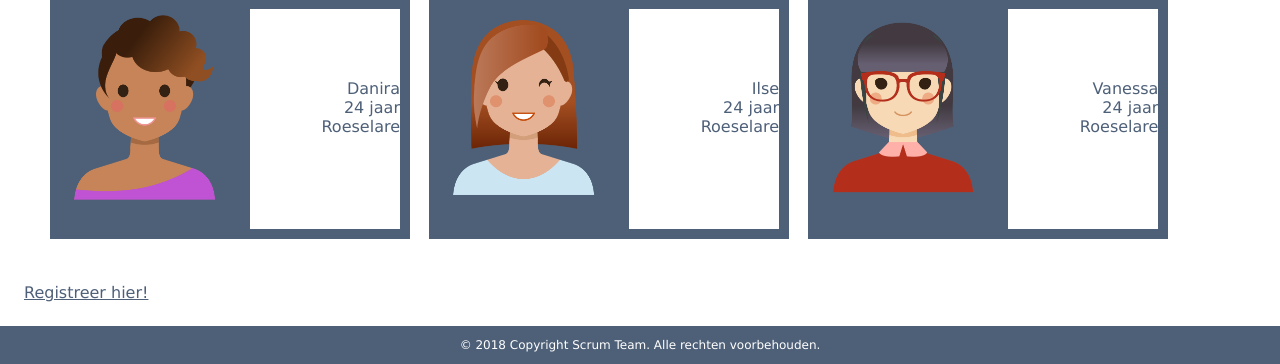
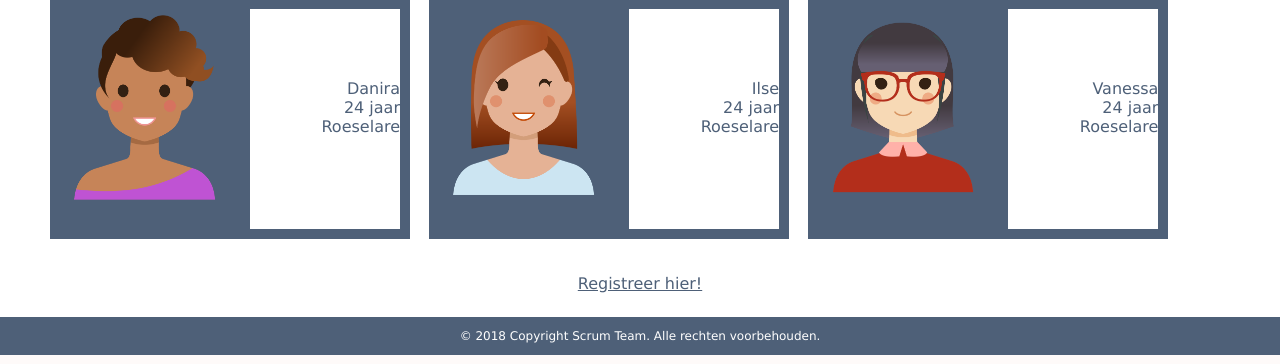
Before and after one commit to Orhon/FlexiDating, a PHP site: page / in a window 1280 px wide. Shown: the part 843-1207 px from the top of the page. Run offline with PHP 8.4, Linux system fonts and the light colour scheme.

Commit message:
css iets meer ok

```diff
--- a/css/main_css.css
+++ b/css/main_css.css
@@ -1,5 +1,9 @@
 @charset "utf-8";
 /* CSS Document voor Flexidating */
+
+* {
+    box-sizing: border-box;
+}
 
 
 body, html {
@@ -27,6 +31,8 @@ section h1 {
 
 section a {
     text-align: center;
+    margin: 10px;
+    display: block;
 }
 
 
@@ -181,6 +187,7 @@ img.avatar {
 .gallery {
     padding: 1em;
     overflow: auto;
+    float: clear;
 }
 
 .kopjes {
@@ -350,10 +357,7 @@ span.psw {
 }
 }
 
-/* NOG AANPASSEN */
-* {
-    box-sizing: border-box;
-}
+
 
 /* Add padding to containers */
 .container {
--- a/index.html
+++ b/index.html
@@ -80,7 +80,6 @@
                     </div>
                     </div>
                 </div>
-                <br>
                 <a href="registratie.html">Registreer hier!</a>
             </div>
         </section>
--- a/registratie.html
+++ b/registratie.html
@@ -11,7 +11,7 @@
 </head>
 
 <body onload="document.registratie.nickname.focus();">
-<<<<<<< HEAD
+
 <section>
 <h1>Registratie Form</h1>
 <form name='registratie' onSubmit="return formValidation();">
```
